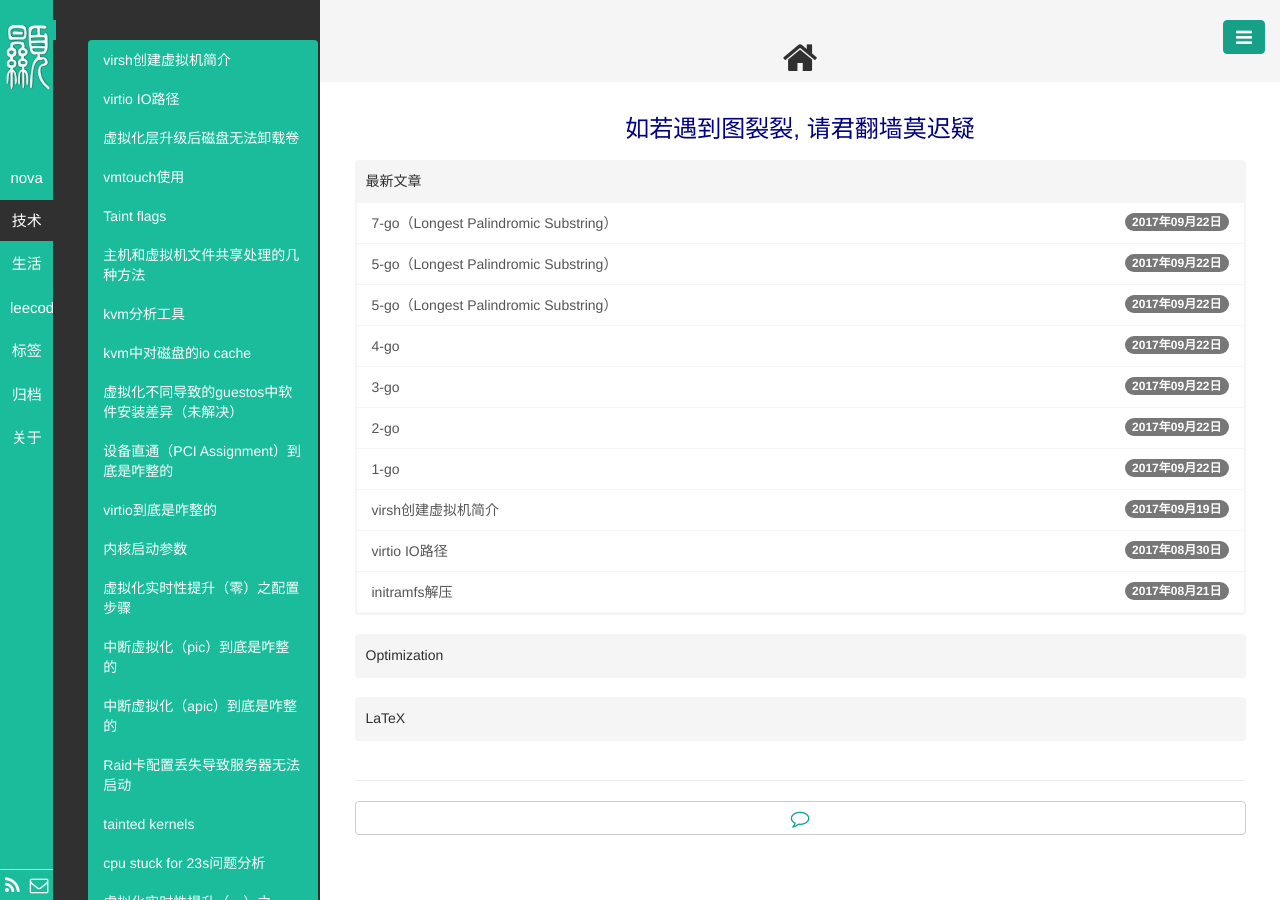
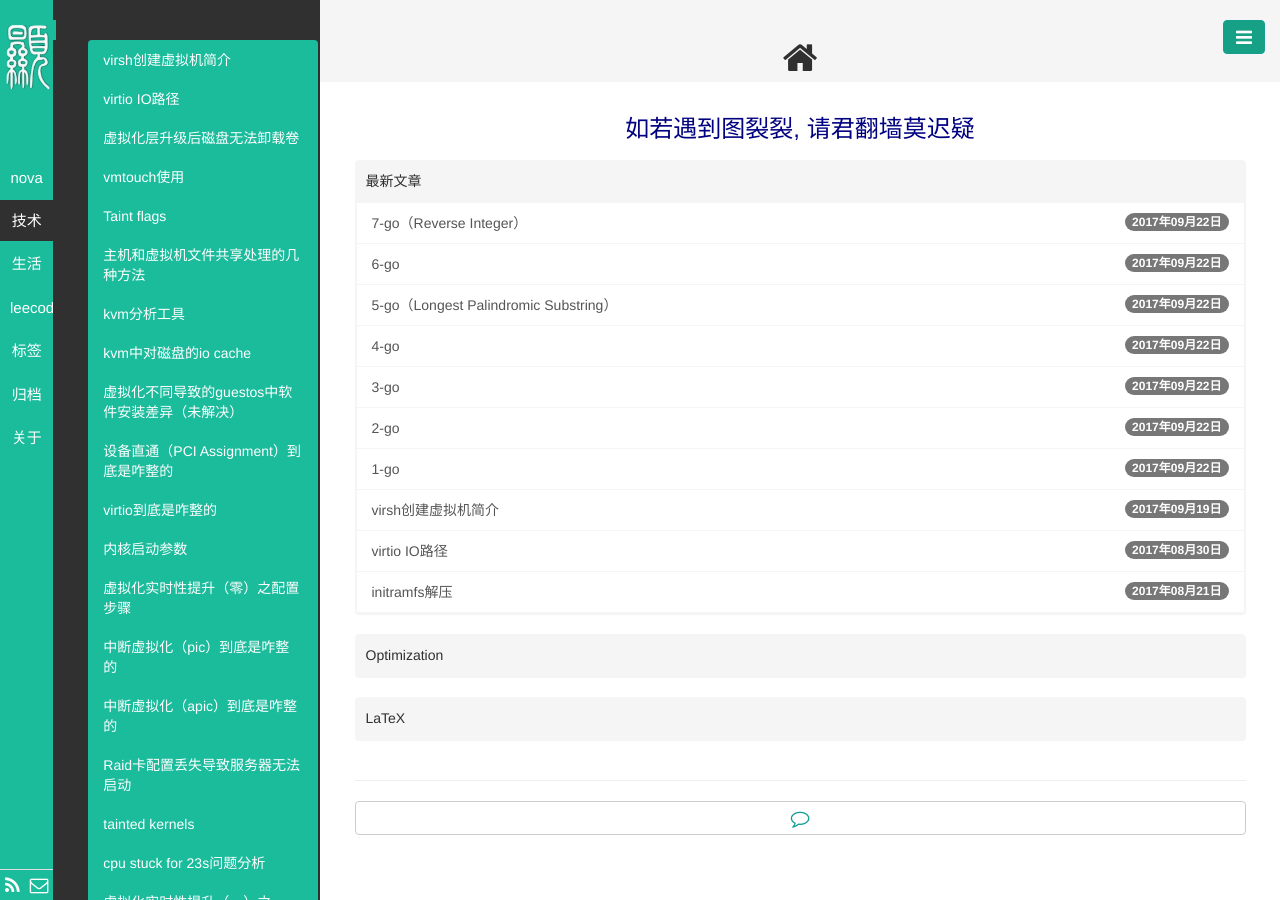
Before and after one commit to byHAN/byhan.github.io, a Jekyll site: the page built from index.html, in a window 1280 px wide. Built offline with Jekyll 4.4.1, drawn with Linux system fonts in a browser that asks for light colours; the list of posts is cut into pages by our own code.

Commit message:
Signed-off-by: byhan <10821712@qq.com>

```diff
--- a/_posts/技术/2017-09-22-leecode6-go.md
+++ b/_posts/技术/2017-09-22-leecode6-go.md
@@ -1,6 +1,6 @@
 ---
 layout: post
-title: 5-go（Longest Palindromic Substring）
+title: 6-go
 category: leecode
 tags:
 keywords:
--- a/_posts/技术/2017-09-22-leecode7-go.md
+++ b/_posts/技术/2017-09-22-leecode7-go.md
@@ -1,6 +1,6 @@
 ---
 layout: post
-title: 7-go（Longest Palindromic Substring）
+title: 7-go（Reverse Integer）
 category: leecode
 tags:
 keywords:
```
